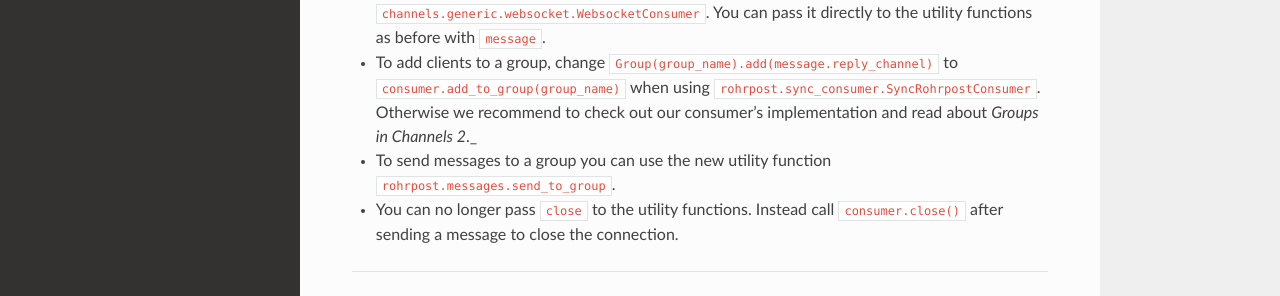
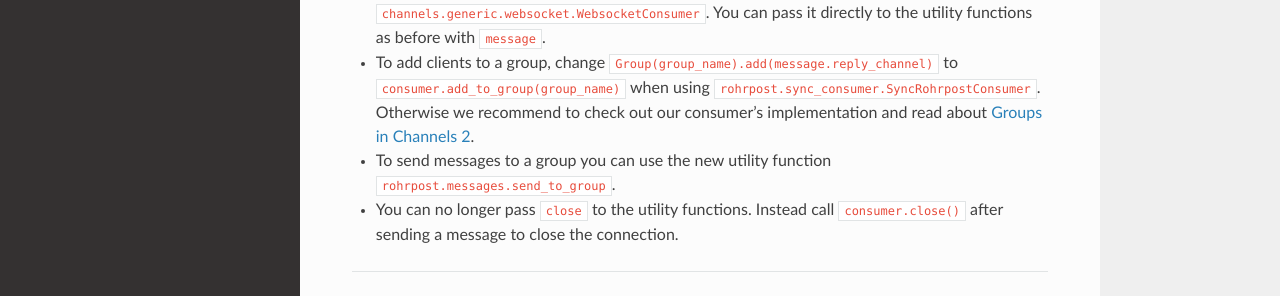
Before and after one commit to axsemantics/rohrpost, a Sphinx documentation site: the page built from doc/index.rst, in a window 1280 px wide and 900 px high, scrolled down 3447 px. Shown: the part 524-820 px from the top of the window. Built offline with Sphinx 7.4.7 and the Read the Docs theme 2.0.0, drawn with Linux system fonts in a browser that asks for light colours.

Commit message:
[doc] Fix typo

```diff
--- a/doc/index.rst
+++ b/doc/index.rst
@@ -207,7 +207,7 @@ Migrating from rohrpost v1
 - To add clients to a group, change ``Group(group_name).add(message.reply_channel)``
   to ``consumer.add_to_group(group_name)`` when using
   ``rohrpost.sync_consumer.SyncRohrpostConsumer``.  Otherwise we recommend to
-  check out our consumer's implementation and read about `Groups in Channels 2`._
+  check out our consumer's implementation and read about `Groups in Channels 2`_.
 
 - To send messages to a group you can use the new utility function
   ``rohrpost.messages.send_to_group``.
```
